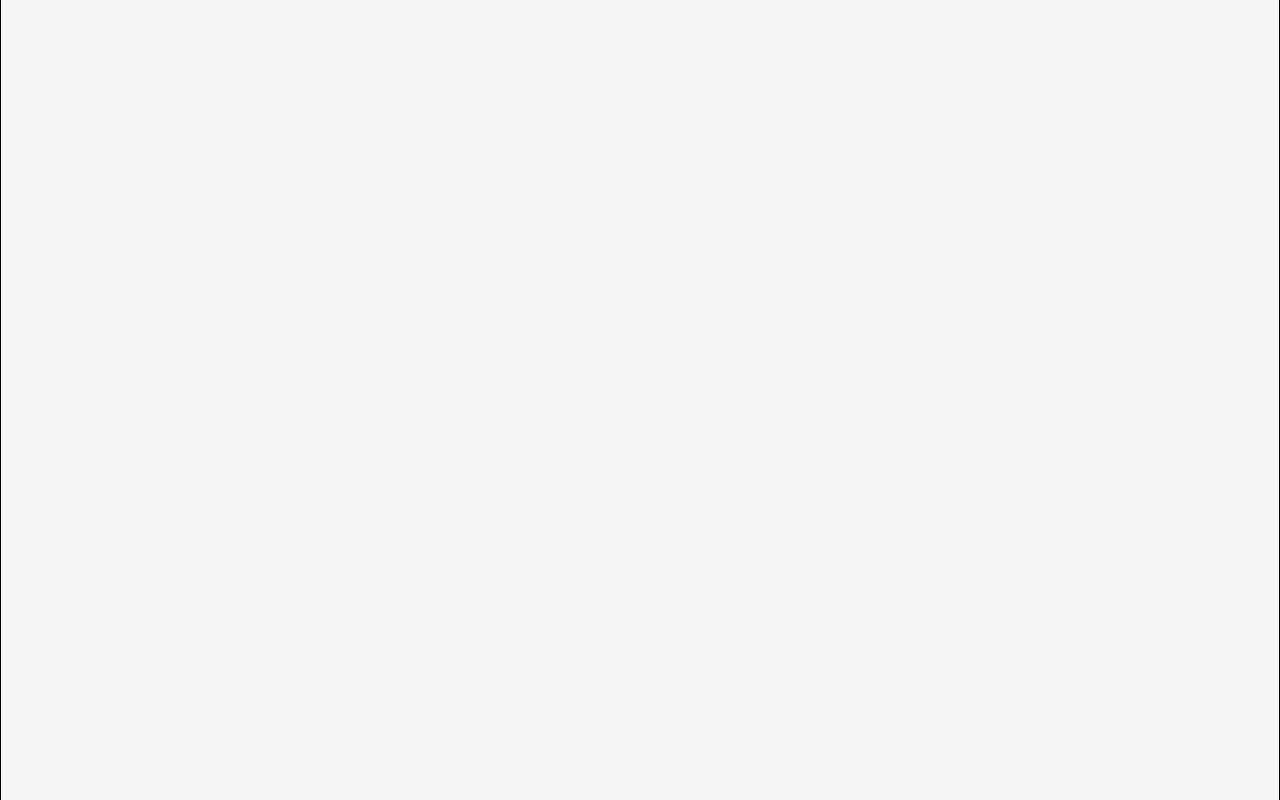
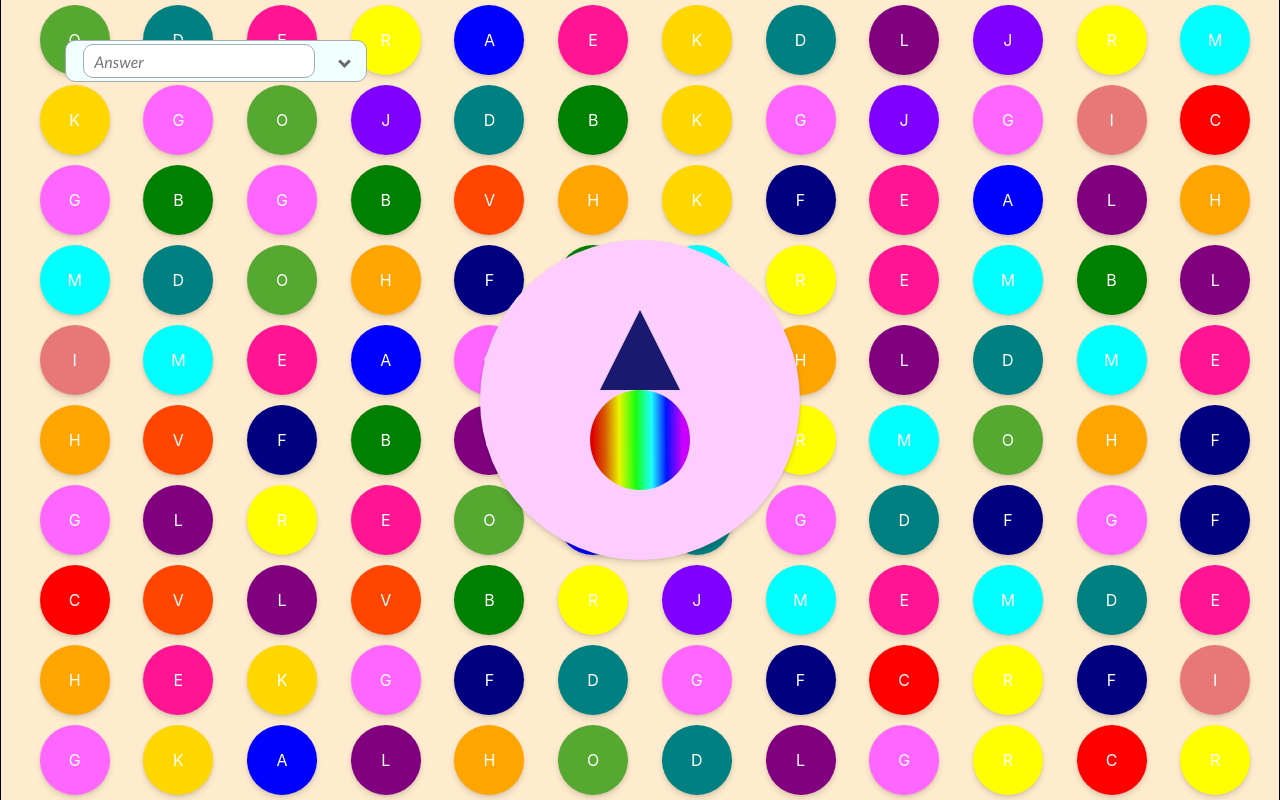
Before and after one commit to Lenoms/puzzles-v4, a React (Create React App) app: page /puzzles-v4/three in a window 1280 px wide. Before the commit this address had no page. Built offline with nearby package versions, Linux system fonts and the light colour scheme.

Commit message:
Three: Added colour wizard level. Fully functional

```diff
--- a/public/index.html
+++ b/public/index.html
@@ -13,34 +13,10 @@
       content="Web site created using create-react-app"
     />
     <link rel="apple-touch-icon" href="%PUBLIC_URL%/book.png" />
-    <!--
-      manifest.json provides metadata used when your web app is installed on a
-      user's mobile device or desktop. See https://developers.google.com/web/fundamentals/web-app-manifest/
-    -->
     <link rel="manifest" href="%PUBLIC_URL%/manifest.json" />
-    <!--
-      Notice the use of %PUBLIC_URL% in the tags above.
-      It will be replaced with the URL of the `public` folder during the build.
-      Only files inside the `public` folder can be referenced from the HTML.
-
-      Unlike "/favicon.ico" or "favicon.ico", "%PUBLIC_URL%/favicon.ico" will
-      work correctly both with client-side routing and a non-root public URL.
-      Learn how to configure a non-root public URL by running `npm run build`.
-    -->
     <title>Puzzle Library</title>
   </head>
   <body>
-    <noscript>You need to enable JavaScript to run this app.</noscript>
     <div id="root"></div>
-    <!--
-      This HTML file is a template.
-      If you open it directly in the browser, you will see an empty page.
-
-      You can add webfonts, meta tags, or analytics to this file.
-      The build step will place the bundled scripts into the <body> tag.
-
-      To begin the development, run `npm start` or `yarn start`.
-      To create a production bundle, use `npm run build` or `yarn build`.
-    -->
   </body>
 </html>
--- /dev/null
+++ b/src/Levels/three/ColourWizard.jsx
@@ -0,0 +1,8 @@
+function ColourWizard () {
+    return <div className="colour-wizard">
+        <div className="colour-wizard-head"></div>
+        <div className="colour-wizard-body"></div>
+    </div>
+}
+
+export default ColourWizard
--- /dev/null
+++ b/src/Levels/three/Dot.jsx
@@ -0,0 +1,5 @@
+function Dot (props) {
+    return <div className="dot" style={{backgroundColor: `${props.colour}`}}>{props.letter}</div>
+}
+
+export default Dot
--- /dev/null
+++ b/src/Levels/three/Three.constants.js
@@ -0,0 +1,77 @@
+export const wizardText =
+  "Greetings Reader! I am the colour wizard! It's so nice of you to visit my book. " +
+  "I don't see many travellers these days. The solution you are looking for is: ";
+export const wizardAnswer =
+  "rgb(255, 0, 0), rgb(255, 165, 0), rgb(255, 255, 0), rgb(85, 168, 48), rgb(0, 255, 255), rgb(0, 0, 255), rgb(128, 0, 128), rgb(255, 20, 147), rgb(255, 69, 0), rgb(85, 168, 48)";
+
+const lettersByColour = {
+  "rgb(255, 0, 0)": "C", // Red
+  "rgb(255, 165, 0)": "H", // Orange
+  "rgb(255, 255, 0)": "R", // Yellow
+  "rgb(85, 168, 48)": "O", // Grassy Green
+  "rgb(0, 255, 255)": "M", // Cyan
+  "rgb(0, 0, 255)": "A", // Blue
+  "rgb(128, 0, 128)": "L", // Purple
+  "rgb(255, 20, 147)": "E", // Deep Pink
+  "rgb(255, 69, 0)": "V", // Red-Orange
+  "rgb(255, 215, 0)": "K", // Gold
+  "rgb(0, 128, 0)": "B", // Green
+  "rgb(0, 128, 128)": "D", // Teal
+  "rgb(0, 0, 128)": "F", // Navy
+  "rgb(255, 102, 255)": "G", // Pinkish
+  "rgb(232, 120, 120)": "I", // Pink
+  "rgb(128, 0, 255)": "J", // Violet
+};
+
+export const dotArray = generateDotArray();
+
+function generateDotArray() {
+  const colors = [
+    "rgb(255, 0, 0)", // Red
+    "rgb(255, 165, 0)", // Orange
+    "rgb(255, 255, 0)", // Yellow
+    "rgb(85, 168, 48)", // Grassy Green
+    "rgb(0, 255, 255)", // Cyan
+    "rgb(0, 0, 255)", // Blue
+    "rgb(128, 0, 128)", // Purple
+    "rgb(255, 20, 147)", // Deep Pink
+    "rgb(255, 69, 0)", // Red-Orange
+    "rgb(255, 215, 0)", // Gold
+    "rgb(0, 128, 0)", // Green
+    "rgb(0, 128, 128)", // Teal
+    "rgb(0, 0, 128)", // Navy
+    "rgb(255, 102, 255)", // Pinkish
+    "rgb(232, 120, 120)", // Pink
+    "rgb(128, 0, 255)", // Violet
+  ];
+
+  const letters = "ABCDEFGHIJKL";
+  const dotArray = [];
+
+  let previousColor = null;
+
+  for (let i = 0; i < 10; i++) {
+    const innerArray = [];
+
+    for (let j = 0; j < 12; j++) {
+      let randomIndex;
+
+      // Ensure the next random color is different from the previous one
+      do {
+        randomIndex = Math.floor(Math.random() * colors.length);
+      } while (colors[randomIndex] === previousColor);
+
+      const dot = {
+        colour: colors[randomIndex],
+        letter: lettersByColour[colors[randomIndex]],
+      };
+
+      innerArray.push(dot);
+      previousColor = colors[randomIndex];
+    }
+
+    dotArray.push(innerArray);
+  }
+
+  return dotArray;
+}
--- /dev/null
+++ b/src/Levels/three/Three.css
@@ -0,0 +1,73 @@
+.level-3-div {
+    width: 100%;
+    height: 100%;
+    background-color:blanchedalmond;
+    display: flex;
+    flex-direction: column;
+}
+
+.dot-row {
+    width: 100%;
+    height: 10%;
+    padding: 5px;
+    display: flex;
+    justify-content: space-evenly;
+}
+
+.dot {
+    height: 100%;
+    aspect-ratio: 1;
+    border-radius: 50%;
+    box-shadow: 0 4px 6px rgba(0, 0, 0, 0.1), 0 1px 3px rgba(0, 0, 0, 0.1);
+    display: flex;
+    align-items: center;
+    justify-content: center;
+    color: white;
+}
+
+.colour-wizard-box {
+    height: 40%;
+    aspect-ratio: 1;
+    position: absolute;
+    top: 50%;
+    left: 50%;
+    border-radius: 50%;
+    transform: translate(-50%, -50%);
+    background-color: rgb(253, 205, 255);
+    display: flex;
+    flex-direction: column;
+    justify-content: center;
+    align-items: center;
+    box-shadow: 0 4px 6px rgba(0, 0, 0, 0.1), 0 1px 3px rgba(0, 0, 0, 0.1);
+}
+
+.colour-wizard-text {
+    background-color: white;
+    border-radius: 10px;
+    border: 1px solid grey;
+    color: red;
+    padding: 10px;
+}
+
+.colour-wizard {
+    display: flex;
+    flex-direction: column;
+    align-items: center;
+    justify-content: center;
+    cursor: pointer;
+}
+
+.colour-wizard-head {
+    width: 0;
+	height: 0;
+	border-left: 40px solid transparent;
+	border-right: 40px solid transparent;
+	border-bottom: 80px solid midnightblue;
+}
+
+.colour-wizard-body {
+        height: 100px;
+        width: 100px;
+        background-image: linear-gradient( 89.7deg, rgba(223,0,0,1) 2.7%, rgba(214,91,0,1) 15.1%, rgba(233,245,0,1) 29.5%, rgba(23,255,17,1) 45.8%, rgba(29,255,255,1) 61.5%, rgba(5,17,255,1) 76.4%, rgba(202,0,253,1) 92.4% );
+        border-radius: 50%;
+}
--- /dev/null
+++ b/src/Levels/three/Three.jsx
@@ -0,0 +1,31 @@
+import { useState } from 'react'
+import AnswerAndHintBox from "../../components/AnswerAndHintBox";
+import ColourWizard from './ColourWizard'
+import Dot from './Dot'
+import { dotArray, wizardAnswer, wizardText } from './Three.constants'
+import './Three.css'
+
+function Three () {
+    const [showWizardText, setShowWizardText] = useState(false)
+
+    const toggleText = () => {
+        setShowWizardText(!showWizardText)
+    }
+
+    return <div className='level-3-div'>
+         <AnswerAndHintBox />
+        {dotArray.map((dotRow) => {
+           return <div className='dot-row'>
+            {dotRow.map((dot) => {
+               return <Dot colour={dot.colour} letter={dot.letter} />
+            })}
+           </div>
+        })}
+        <div className='colour-wizard-box' onClick={toggleText}>
+            <ColourWizard />
+            {showWizardText && <div className='colour-wizard-text'>{wizardText} <br/><br/> {wizardAnswer}</div>}
+        </div>
+    </div>
+}
+
+export default Three
--- a/src/Levels/two/Two.jsx
+++ b/src/Levels/two/Two.jsx
@@ -4,7 +4,7 @@ import { useEffect, useState } from "react"
 import "./Two.css";
 import { letterMapping } from "./Two.constants";
 
-function One() {
+function Two() {
     const [torchArray, setTorchArray] = useState([false,false,false,false])
 
     const handleToggle = (index, state) => {
@@ -33,4 +33,4 @@ function One() {
     );
 }
 
-export default One;
+export default Two;
--- a/src/constants/LevelAnswers.constants.js
+++ b/src/constants/LevelAnswers.constants.js
@@ -2,7 +2,7 @@ export const levelAnswers = {
   "puzzles-v4": "hello",
   "one": "apple",
   "two": "banana",
-  "three": "grape",
+  "three": "chromalevo",
   "four": "pineapple",
   "five": "apricot",
 };
--- a/src/routes/GameRoutes.js
+++ b/src/routes/GameRoutes.js
@@ -3,6 +3,7 @@ import { Routes, Route, useLocation } from "react-router-dom";
 import Library from "../Library/Library";
 import One from "../Levels/one/One";
 import Two from "../Levels/two/Two";
+import Three from "../Levels/three/Three";
 
 function GameRoutes() {
   let location = useLocation();
@@ -11,6 +12,7 @@ function GameRoutes() {
       <Route exact path="/puzzles-v4" element={<Library />} />
       <Route exact path="/puzzles-v4/one" element={<One />} />
       <Route exact path="/puzzles-v4/two" element={<Two />} />
+      <Route exact path="/puzzles-v4/three" element={<Three />} />
     </Routes>
   );
 }
```
Also changed, not shown: Puzzles-v4 ideas.txt.
